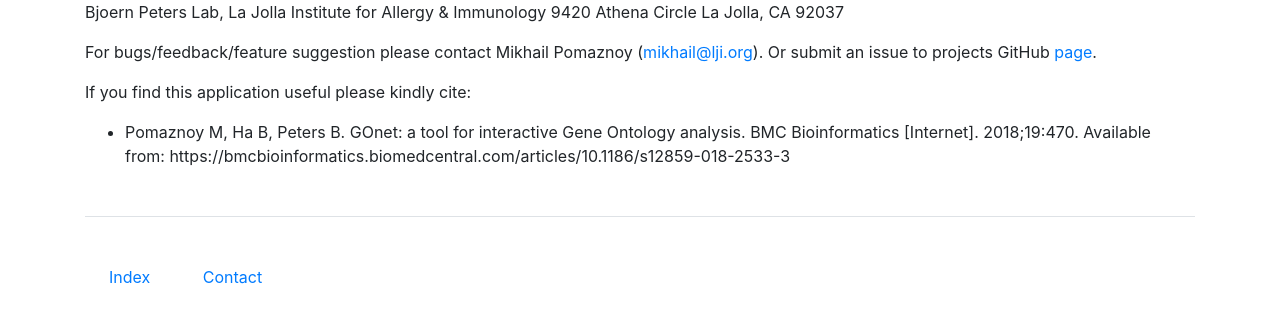
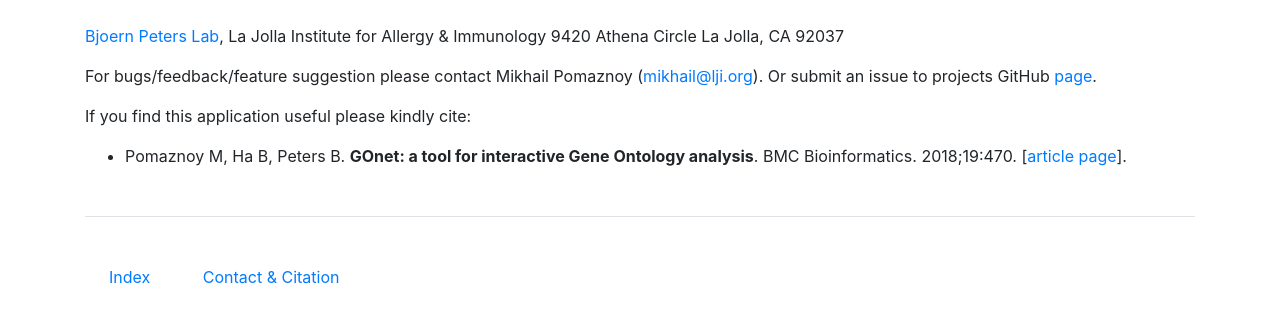
Before and after one commit to mikpom/gonet, a Django app: page /GOnet/doc/contact in a window 1280 px wide. Shown: the part 112-435 px from the top of the page. Run offline with Django 3.2, Linux system fonts and the light colour scheme; parts of the project's set-up code (start-up, migrations or seed data) failed here and were passed over; some libraries are stand-ins or nearby versions.

Commit message:
Fix Paper link

```diff
--- a/templates/gonet/docs/GOnet_docs_base.html
+++ b/templates/gonet/docs/GOnet_docs_base.html
@@ -15,7 +15,7 @@
     </div>
 {% endblock %}
 {% block content %}
-    <div class="container">
+    <div class="container my-4">
         {% block doc_content %}{% endblock %}
         <footer class="pt-4 my-md-5 pt-md-5 border-top">
             <p>
@@ -23,7 +23,7 @@
                     <a href="{% url 'doc-part' 'index' %}">Index</a>
                 </span>
                 <span class="mx-4">
-                    <a href="{% url 'doc-part' 'contact' %}">Contact</a>
+                    <a href="{% url 'doc-part' 'contact' %}">Contact & Citation</a>
                 </span>
             </p>
         </footer>
--- a/templates/gonet/docs/GOnet_docs_contact.html
+++ b/templates/gonet/docs/GOnet_docs_contact.html
@@ -1,12 +1,12 @@
 {% extends "gonet/docs/GOnet_docs_base.html" %}
 
 {% block doc_content %}
-    <p>Bjoern Peters Lab, La Jolla Institute for Allergy & Immunology
+    <p><a href="https://www.lji.org/faculty-research/labs/peters/#overview">Bjoern Peters Lab</a>, La Jolla Institute for Allergy & Immunology
         9420 Athena Circle
         La Jolla, CA 92037
     </p>
     <p>For bugs/feedback/feature suggestion please contact Mikhail Pomaznoy (<a href="mailto:mikhail@lji.org">mikhail@lji.org</a>). Or submit an issue to projects GitHub <a href="https://github.com/mikpom/gonet">page</a>.</p>
     <p>If you find this application useful please kindly cite:
-        <ul><li>Pomaznoy M, Ha B, Peters B. GOnet: a tool for interactive Gene Ontology analysis. BMC Bioinformatics [Internet]. 2018;19:470. Available from: https://bmcbioinformatics.biomedcentral.com/articles/10.1186/s12859-018-2533-3</li></ul>
+        <ul><li>Pomaznoy M, Ha B, Peters B. <span class="font-weight-bold">GOnet: a tool for interactive Gene Ontology analysis</span>. BMC Bioinformatics. 2018;19:470. [<a href="https://bmcbioinformatics.biomedcentral.com/articles/10.1186/s12859-018-2533-3">article page</a>]. </li></ul>
     </p>
 {% endblock %}
--- a/templates/gonet/submit_page.html
+++ b/templates/gonet/submit_page.html
@@ -113,7 +113,7 @@
                             <a class="mtop-3" href="{% url 'doc-part' 'index' %}">Help</a>
                         </span>
                         <span class="mx-4">
-                            <a href="{% url 'doc-part' 'contact' %}">Contact</a>
+                            <a href="{% url 'doc-part' 'contact' %}">Contact & Citation</a>
                         </span>
                     </td>
                 </tr>
```
